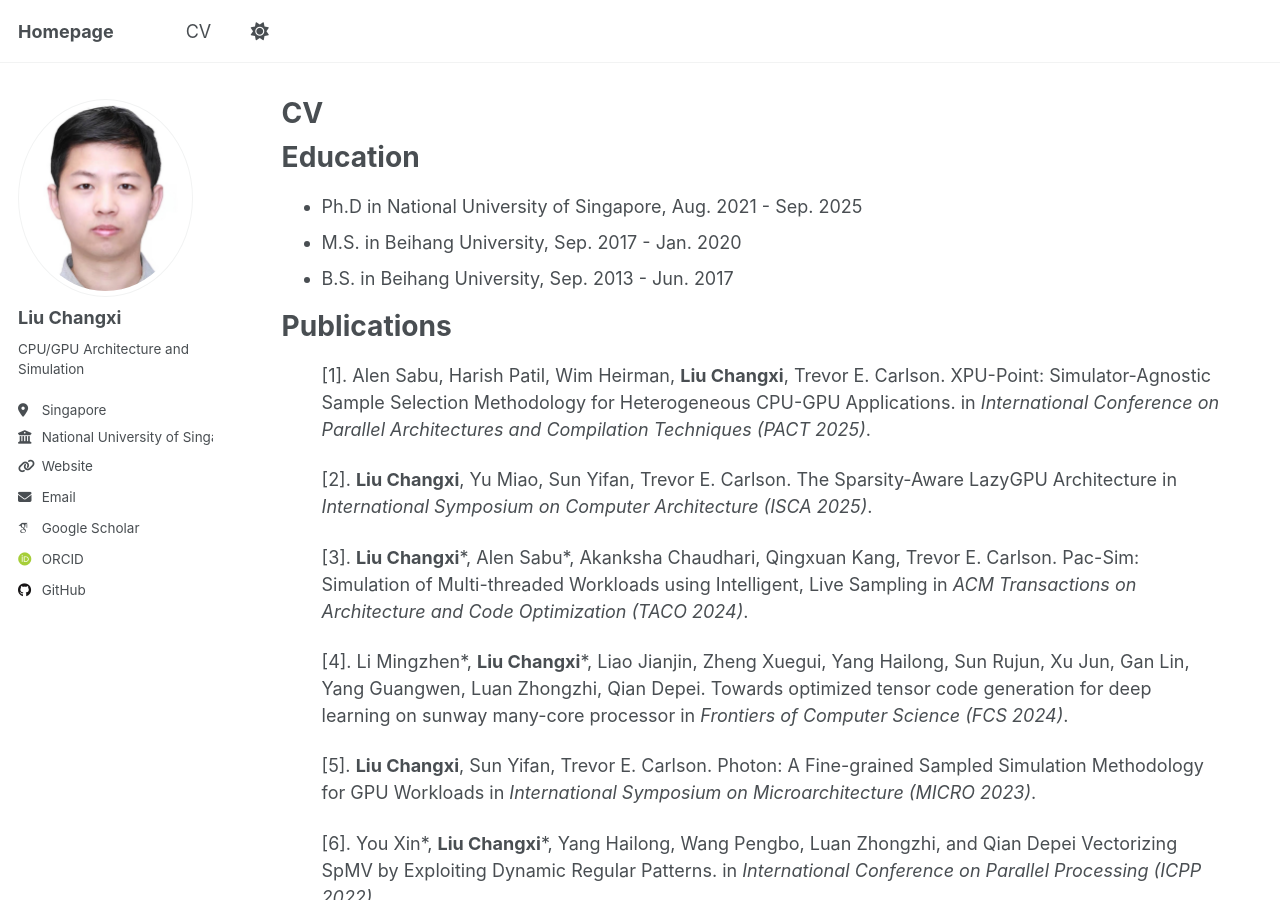
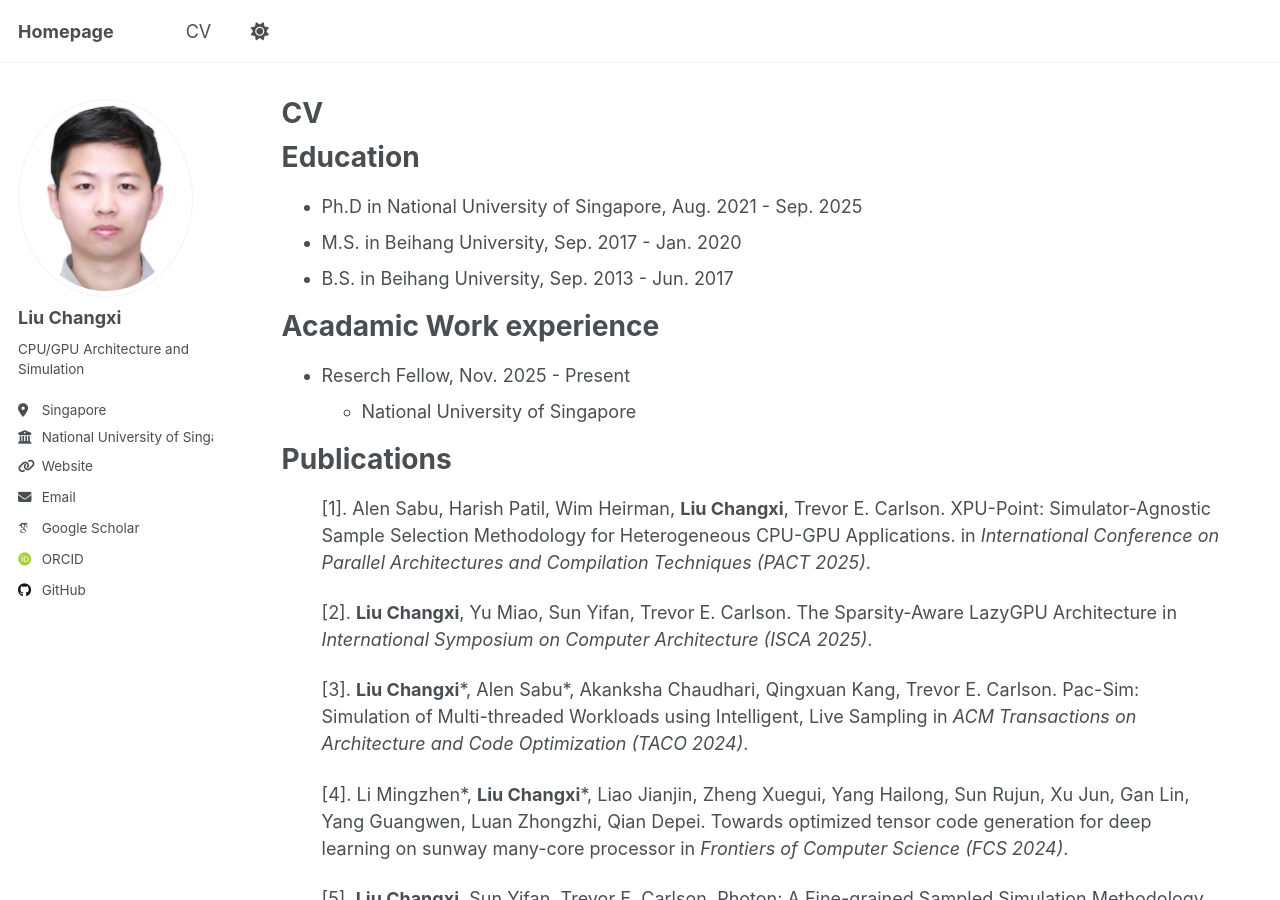
Before and after one commit to lchangxii/lchangxii.github.io, a Jekyll site: the page built from _pages/cv.md, in a window 1280 px wide and 900 px high. Built offline with Jekyll 4.4.1, drawn with Linux system fonts in a browser that asks for light colours; some web fonts are replaced.

Commit message:
[Work update]

```diff
--- a/_pages/cv.md
+++ b/_pages/cv.md
@@ -15,10 +15,10 @@
 * M.S. in Beihang University, Sep. 2017 - Jan. 2020
 * B.S. in Beihang University, Sep. 2013 - Jun. 2017
 
-<!-- Acadamic Work experience
+Acadamic Work experience
 ======
-* Reserch Fellow, (To start)
-  * National University of Singapore -->
+* Reserch Fellow, Nov. 2025 - Present
+  * National University of Singapore
 
 
 
```
Also changed, not shown: _pages/about.md (+1 -1 lines).
